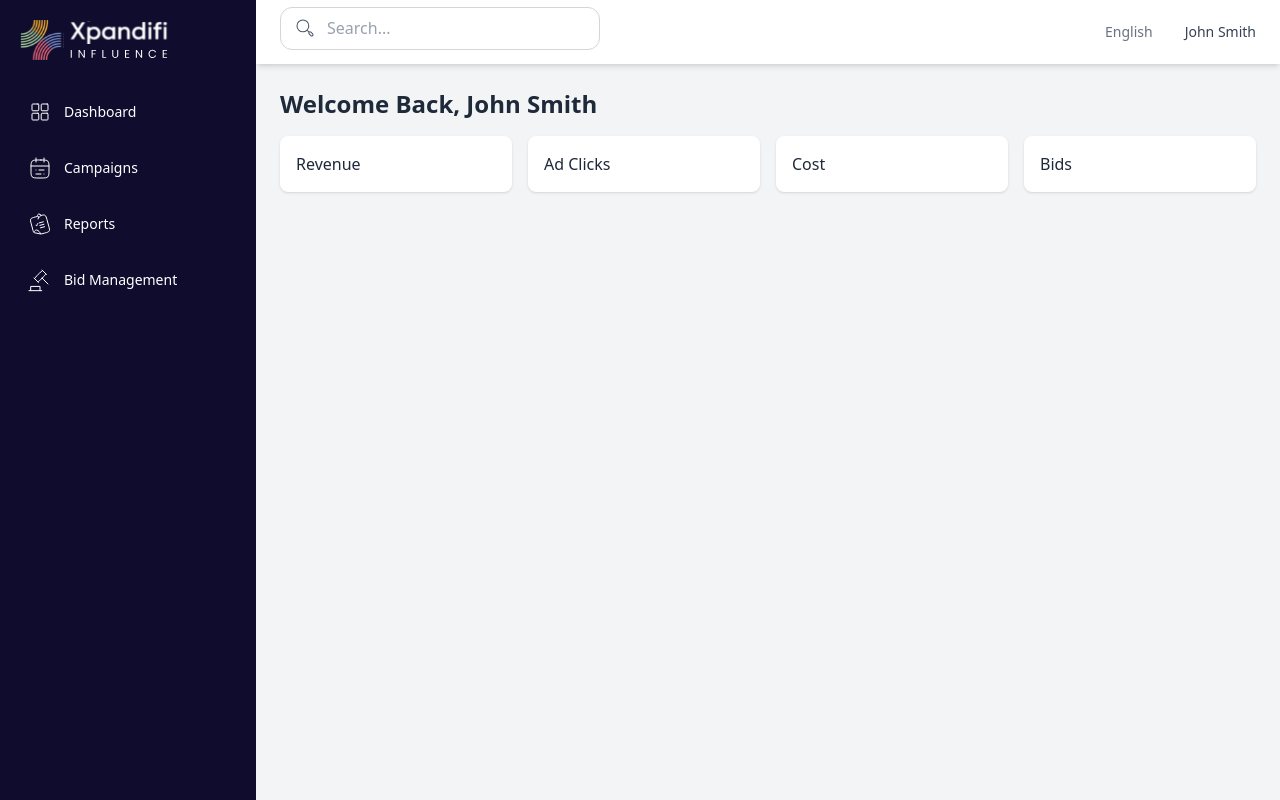
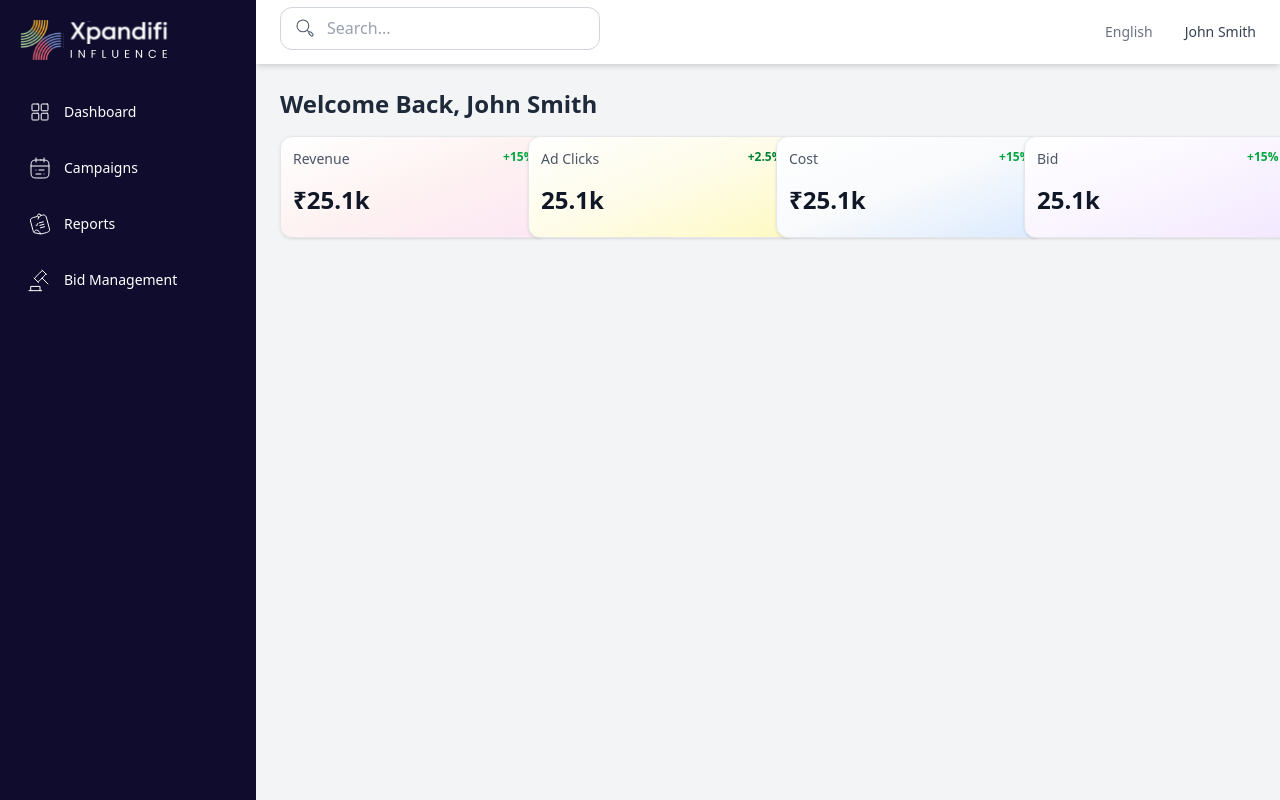
Before and after one commit to kartikbtspl/xpandifi-app, a React (Vite) app: page / in a window 1280 px wide. Built offline with nearby package versions, Linux system fonts and the light colour scheme.

Commit message:
added stat card

```diff
--- /dev/null
+++ b/src/components/card/StatCard.jsx
@@ -0,0 +1,30 @@
+import React from "react";
+
+const StatCard = ({
+  title,
+  value,
+  change,
+  changeColor = "text-green-600",
+  bgGradient = "bg-white",
+  currency = false,
+  className = "",
+}) => {
+  return (
+    <div
+      className={`flex flex-col w-[267.5px] min-h-[102px] rounded-[12px] border border-gray-200 p-3 gap-[15px] shadow-sm transition duration-300 ${bgGradient} ${className}`}
+    >
+      <div className="flex justify-between items-start">
+        <p className="text-sm text-gray-600">{title}</p>
+        <span className={`text-xs font-semibold ${changeColor}`}>
+          {change}
+        </span>
+      </div>
+      <h3 className="text-2xl font-bold text-gray-900">
+        {currency && "₹"}
+        {value}
+      </h3>
+    </div>
+  );
+};
+
+export default StatCard;
--- a/src/components/input/Input.jsx
+++ b/src/components/ui/input/Input.jsx
@@ -1,5 +1,8 @@
 import React from "react";
 import Label from "../label/Label";
+
+const hasClass = (className, pattern) =>
+  new RegExp(`\\b${pattern}\\b`).test(className || "");
 
 const Input = ({
   name,
@@ -12,19 +15,33 @@ const Input = ({
   icon,
   iconPosition = "left",
 }) => {
+  // Check if width or height already defined
+  const hasCustomWidth = hasClass(className, "w-");
+  const hasCustomHeight = hasClass(className, "h-");
 
+  const baseWrapperClasses = [
+    "inline-flex items-center",
+    hasCustomWidth ? "" : "w-[320px]",
+    hasCustomHeight ? "" : "h-[43px]",
+    "rounded-[12px]",
+    "border",
+    error ? "border-red-500" : "border-gray-300",
+    "pt-[11px]",
+    "pr-3",
+    "pb-[11px]",
+    "pl-3",
+    "gap-2.5",
+    "focus-within:ring-2 focus-within:ring-blue-500",
+    className,
+  ]
+    .filter(Boolean)
+    .join(" ");
 
   return (
-    <div className="mb-4 max-w-full sm:max-w-md md:max-w-lg">
+    <div className="mb-4">
       <Label text={label} htmlFor={name} {...labelProps} />
 
-      <div
-        className={`inline-flex items-center w-[320px] h-[43px] rounded-[12px] border mt-2 ${
-          error ? "border-red-500" : "border-gray-300"
-        } pt-[11px] pr-3 pb-[11px] pl-3 gap-2.5
-          focus-within:ring-2 focus-within:ring-blue-500
-          ${className}`}
-      >
+      <div className={baseWrapperClasses}>
         {icon && iconPosition === "left" && (
           <div className="flex items-center text-gray-400 pointer-events-none">
             {icon}
@@ -36,8 +53,9 @@ const Input = ({
           name={name}
           placeholder={placeholder}
           {...inputProps}
-          className={`flex-grow bg-transparent border-none outline-none text-gray-900 placeholder-gray-400 text-base
-            ${error ? "text-red-700" : ""}`}
+          className={`flex-grow bg-transparent border-none outline-none text-gray-900 placeholder-gray-400 text-base ${
+            error ? "text-red-700" : ""
+          }`}
           aria-invalid={error ? "true" : "false"}
           aria-describedby={error ? `${name}-error` : undefined}
         />
--- a/src/layout/Navbar.jsx
+++ b/src/layout/Navbar.jsx
@@ -1,4 +1,4 @@
-import Input from "../components/input/Input";
+import Input from "../components/ui/input/Input";
 import { SearchIcon } from "../icon";
 
 const Navbar = ({ toggleSidebar }) => {
@@ -14,6 +14,7 @@ const Navbar = ({ toggleSidebar }) => {
           inputProps={{ type: "search" }}
           icon={<SearchIcon />}
           iconPosition="left"
+          className="mt-2"
         />
       </div>
 
--- a/src/pages/Dashboard.jsx
+++ b/src/pages/Dashboard.jsx
@@ -1,14 +1,51 @@
 import React from 'react'
+import StatCard from '../components/card/StatCard';
 
 const Dashboard = () => {
+    const statsData = [
+    {
+      title: "Revenue",
+      value: "25.1k",
+      change: "+15%",
+      currency: true,
+      changeColor: "text-green-600",
+      bgGradient: "bg-gradient-to-br from-white via-red-50 to-pink-100",
+    },
+    {
+      title: "Ad Clicks",
+      value: "25.1k",
+      change: "+2.5%",
+      currency: false,
+      changeColor: "text-green-700",
+      bgGradient: "bg-gradient-to-br from-white via-yellow-50 to-yellow-100",
+    },
+    {
+      title: "Cost",
+      value: "25.1k",
+      change: "+15%",
+      currency: true,
+      changeColor: "text-green-600",
+      bgGradient: "bg-gradient-to-br from-white via-slate-50 to-blue-100",
+
+    },
+    {
+      title: "Bid",
+      value: "25.1k",
+      change: "+15%",
+      currency: false,
+      changeColor: "text-green-600",
+      bgGradient: "bg-gradient-to-br from-white via-purple-50 to-purple-100",
+    }
+  ];
+
   return (
      <div className="text-gray-800">
       <h1 className="text-2xl font-bold mb-4">Welcome Back, John Smith</h1>
       <div className="grid grid-cols-1 sm:grid-cols-2 lg:grid-cols-4 gap-4">
-        <div className="bg-white p-4 shadow rounded-lg">Revenue</div>
-        <div className="bg-white p-4 shadow rounded-lg">Ad Clicks</div>
-        <div className="bg-white p-4 shadow rounded-lg">Cost</div>
-        <div className="bg-white p-4 shadow rounded-lg">Bids</div>
+         {statsData.map((item, index) => (
+          <StatCard key={index} {...item}  />
+        ))}
+
       </div>
     </div>
   )
```
Also changed, not shown: src/components/ui/label/Label.jsx (renamed from src/components/label/Label.jsx).
